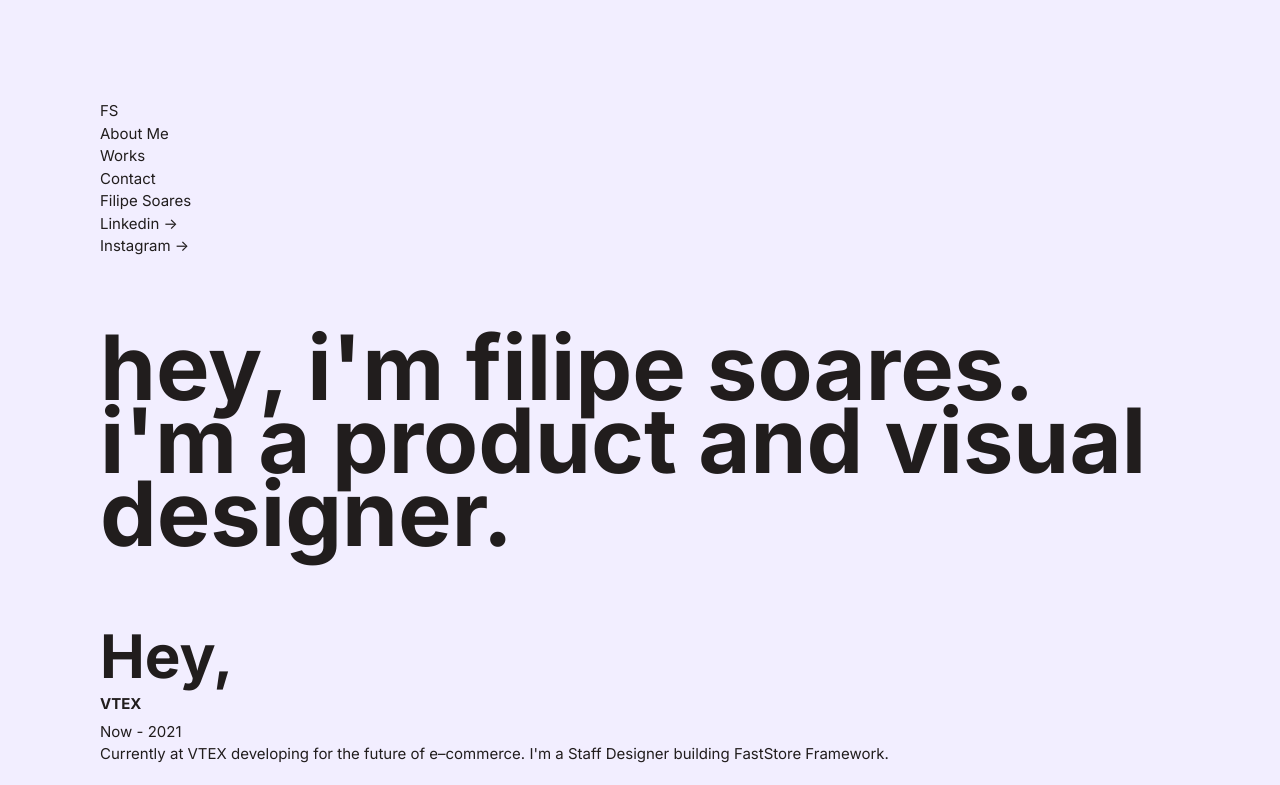
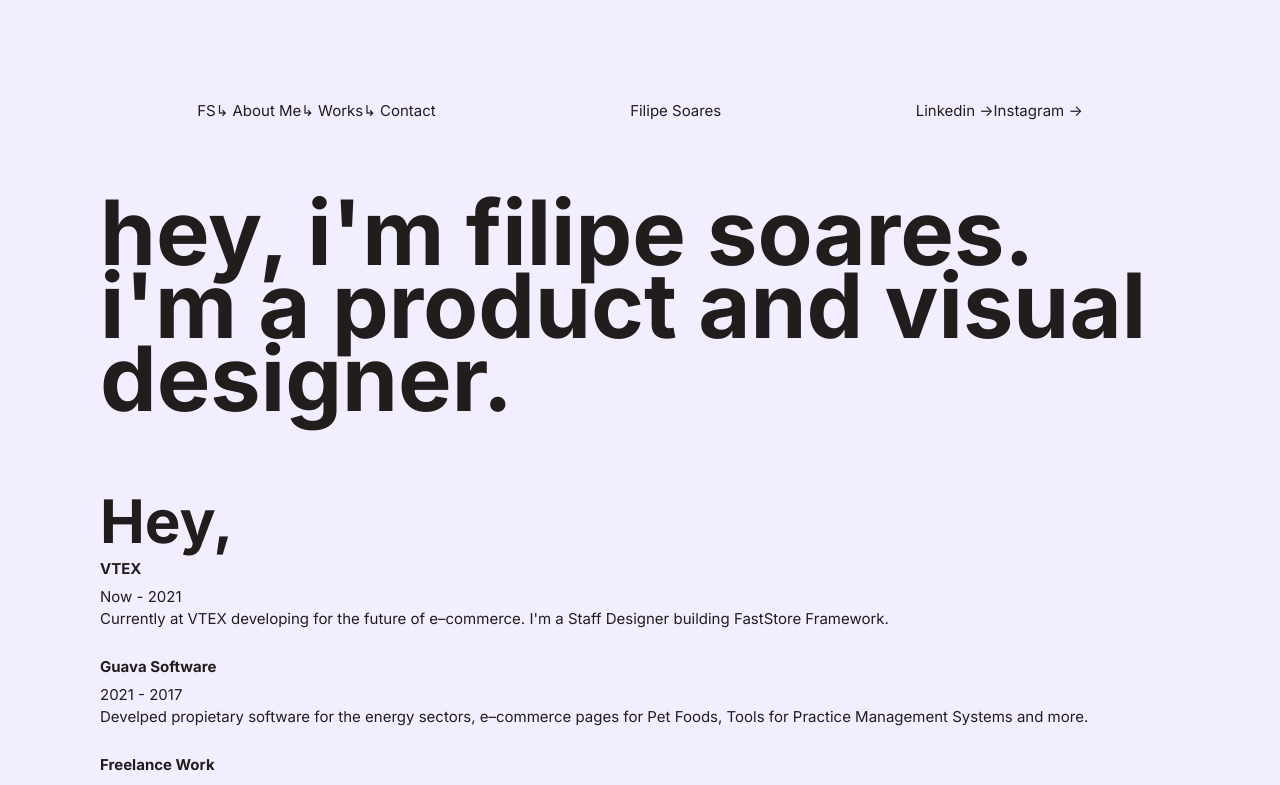
Before and after one commit to filipeafns/filipe.work, a Next.js app: page / in a window 1280 px wide. Shown: the top 785 px of the page. Built offline with nearby package versions, Linux system fonts and the light colour scheme.

Commit message:
Styles Nav [WIP]

```diff
--- a/components/nav/nav.js
+++ b/components/nav/nav.js
@@ -1,23 +1,23 @@
 import Link from 'next/link'
+
+import style from './nav.module.scss';
 
 export default function Nav() {
     return (
-        <header>
-            <nav>
+        <>
+            <nav className={style.nav}>
                 <ul>
                 <li><Link href="/"><a>FS</a></Link></li>
-                <li><Link href="/about"><a>About Me</a></Link></li>
-                <li><Link href="/works"><a>Works</a></Link></li>
-                <li><Link href="/contact"><a>Contact</a></Link></li>
+                <li><Link href="/about"><a>↳ About Me</a></Link></li>
+                <li><Link href="/works"><a>↳ Works</a></Link></li>
+                <li><Link href="/contact"><a>↳ Contact</a></Link></li>
                 </ul>
-                </nav>
                 <span>Filipe Soares</span>
-                <nav>
                 <ul>
-                <li>Linkedin -></li>
-                <li>Instagram -></li>
+                <li><a href="http://linkedin.com/in/fisoares" target="_blank">Linkedin -></a></li>
+                <li><a href="http://instagram.com/filipeafns/" target="_blank">Instagram -></a></li>
                 </ul>
             </nav>
-        </header>
+        </>
     )
 }
--- /dev/null
+++ b/components/nav/nav.module.scss
@@ -0,0 +1,12 @@
+///////////////////////////////////////////////////////////////////////////////
+// Nav Component                                                             //
+///////////////////////////////////////////////////////////////////////////////
+
+@import "../../styles/scaffold";
+
+.nav {
+  position: relative;
+  display: flex;
+  justify-content: space-around;
+  ul { display: flex; }
+}
```
